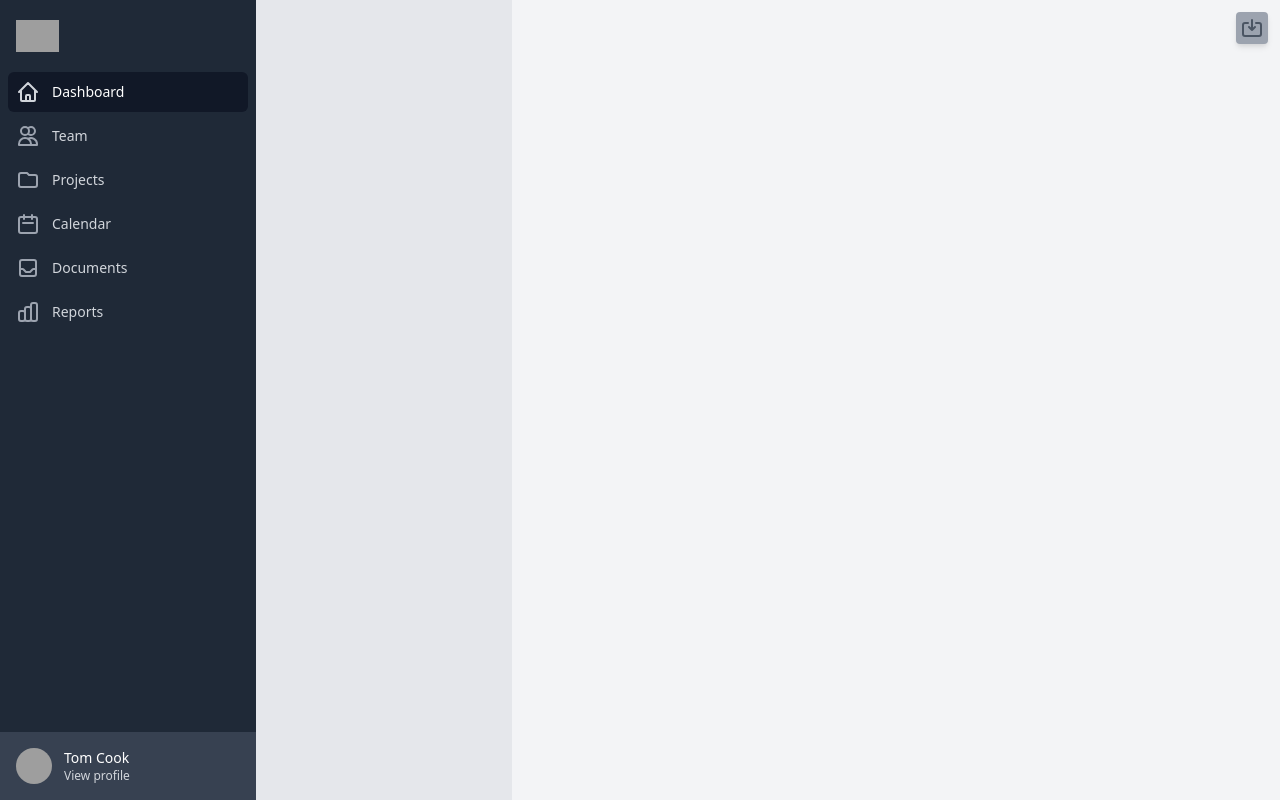
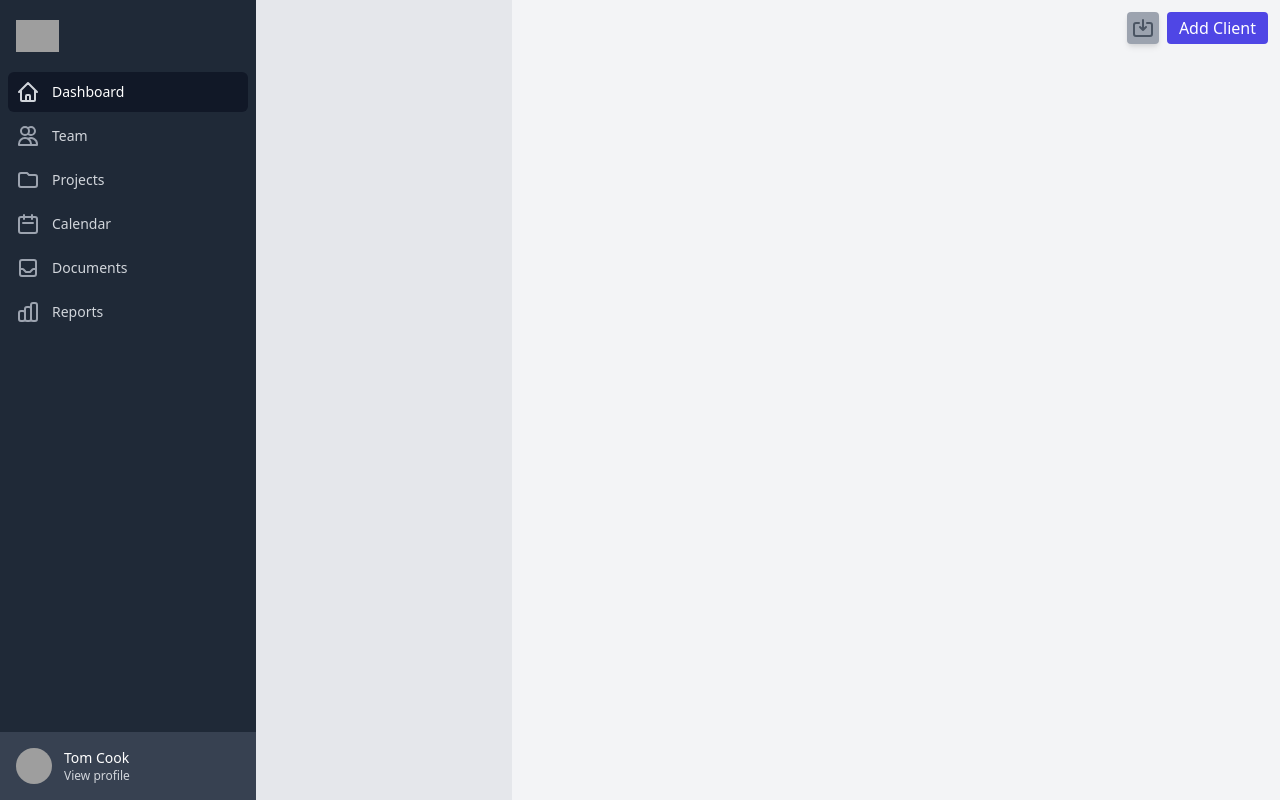
Before and after one commit to Khoby-790/clients-template, a React (Create React App) app: page / in a window 1280 px wide. Built offline with nearby package versions, Linux system fonts and the light colour scheme; grey boxes are pictures that could not be loaded.

Commit message:
--- Auto-Git Commit ---

```diff
--- a/src/pages/Dashboard/Dashboard.jsx
+++ b/src/pages/Dashboard/Dashboard.jsx
@@ -9,9 +9,9 @@ const Dashboard = () => {
           <div className="flex w-full justify-between py-3">
             <div></div>
             <div className="flex">
-              <button className="bg-gray-400 outline-none p-1 rounded shadow-md">
+              <button className="bg-gray-400 outline-none focus:outline-none p-1 rounded shadow-md">
                 <svg
-                className="h-6 w-6 text-gray-600"
+                  className="h-6 w-6 text-gray-600"
                   xmlns="http://www.w3.org/2000/svg"
                   fill="none"
                   viewBox="0 0 24 24"
@@ -25,6 +25,9 @@ const Dashboard = () => {
                   />
                 </svg>
               </button>
+              <button className="ml-2 bg-indigo-600 text-white px-3 rounded">
+                Add Client
+              </button>
             </div>
           </div>
         </div>
```
